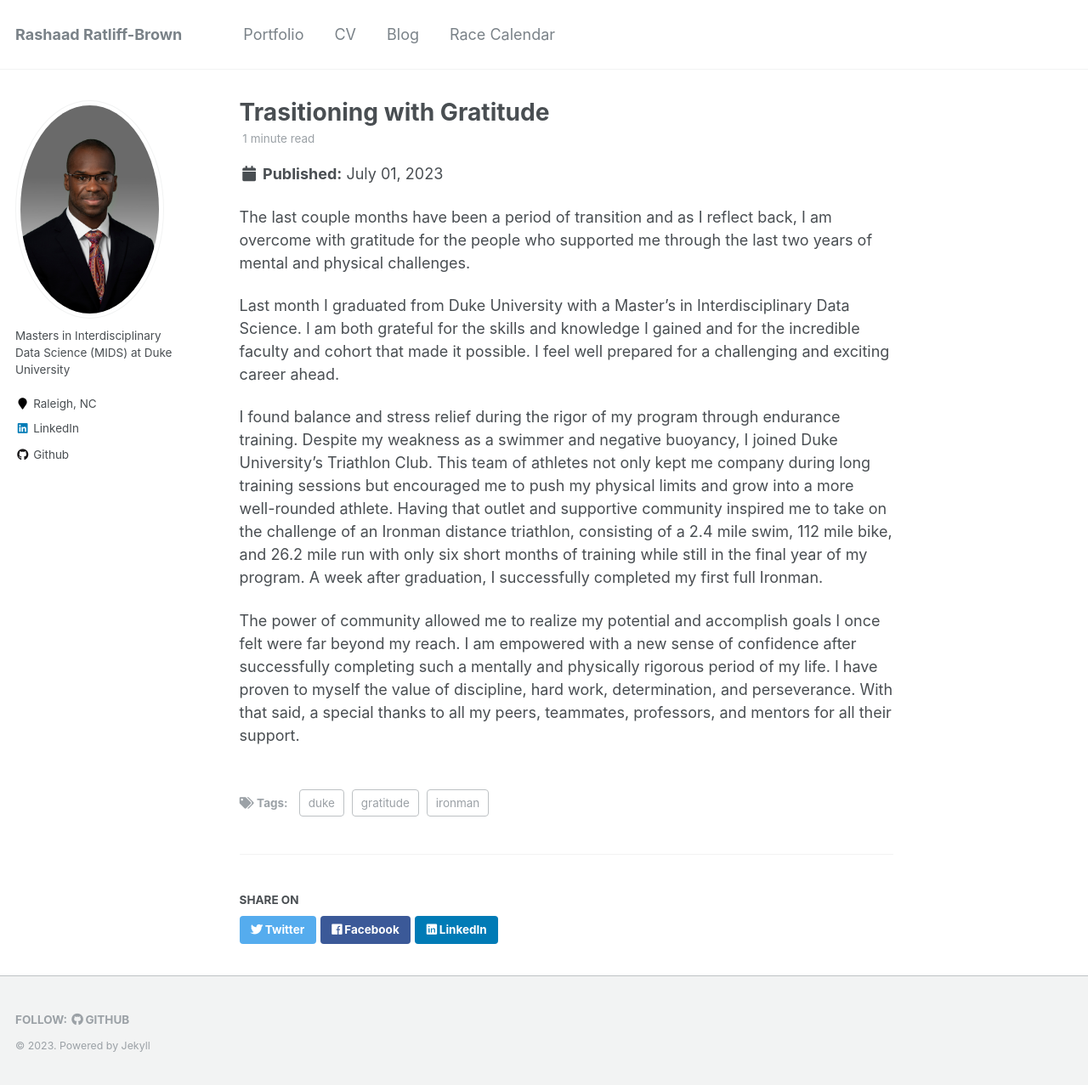
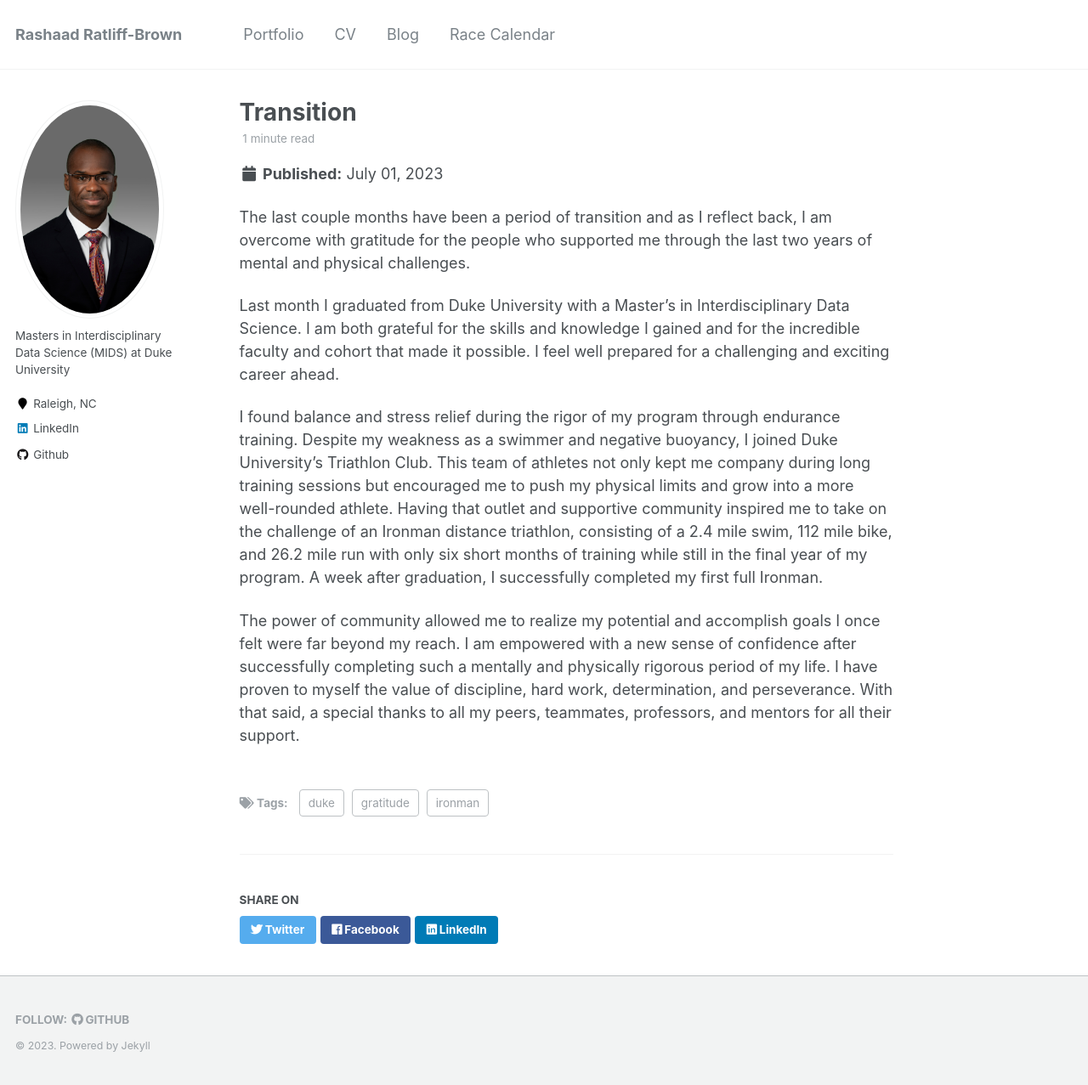
Before and after one commit to caratliff/caratliff.github.io, a Jekyll site: the page built from _posts/2012-08-14-blog-post-1.md, in a window 1280 px wide and 1277 px high. Shown: the whole window at 85% size. Built offline with Jekyll 4.4.1, drawn with Linux system fonts in a browser that asks for light colours.

Commit message:
Update 2012-08-14-blog-post-1.md

```diff
--- a/_posts/2012-08-14-blog-post-1.md
+++ b/_posts/2012-08-14-blog-post-1.md
@@ -1,5 +1,5 @@
 ---
-title: 'Trasitioning with Gratitude'
+title: 'Transition'
 date: 2023-07-1
 permalink: /posts/2012/08/blog-post-1/
 tags:
```
